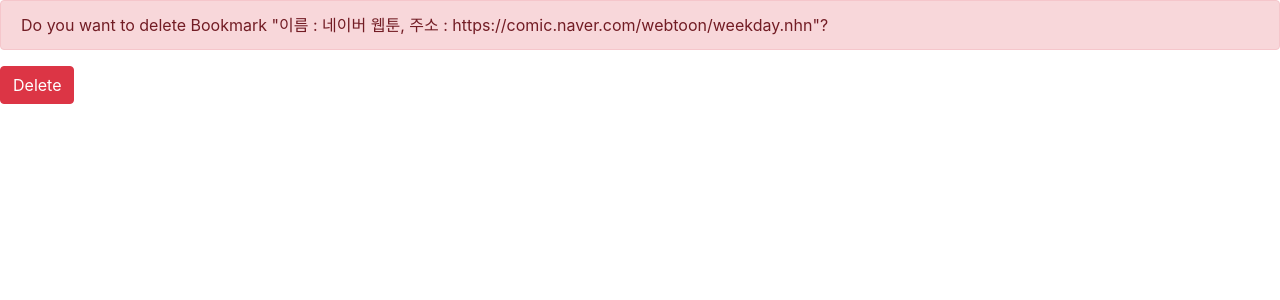
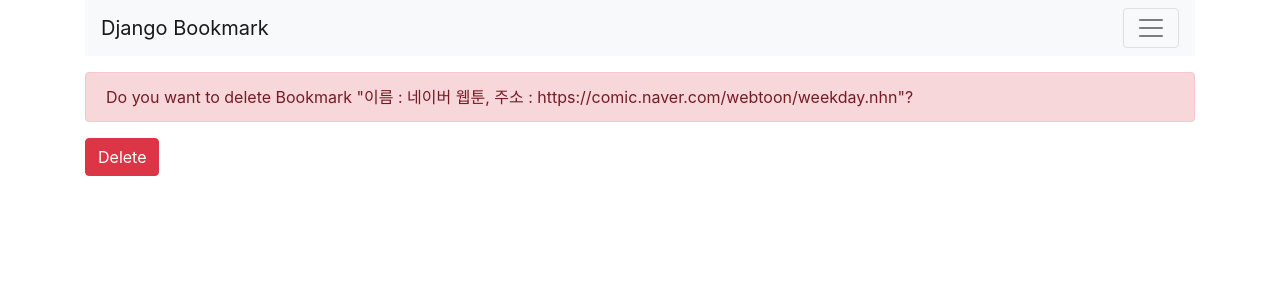
Before and after one commit to djangojeng-e/mini_projects, a Django app: page /bookmark/delete/1 in a window 1280 px wide. Shown: the top 300 px of the page. Run offline with Django 3.2, Linux system fonts and the light colour scheme; data comes from the database, SQL or seed files in the repository; some libraries are stand-ins or nearby versions.

Commit message:
Added navbar to the pages using bootstrap.

```diff
--- a/bookmark/templates/base.html
+++ b/bookmark/templates/base.html
@@ -12,8 +12,47 @@
 <script src="https://stackpath.bootstrapcdn.com/bootstrap/4.4.1/js/bootstrap.min.js" integrity="sha384-wfSDF2E50Y2D1uUdj0O3uMBJnjuUD4Ih7YwaYd1iqfktj0Uod8GCExl3Og8ifwB6" crossorigin="anonymous"></script>
 </head>
 <body>
+
+<div class="container">
+    <nav class="navbar navbar-extend-lg navbar-light bg-light">
+        <a class="navbar-brand" href="#">Django Bookmark</a>
+            <button class="navbar-toggler" type="button" data-toggle="collapse" data-target="#navbarSupportedContent" aria-controls="navbarSupportedContent" aria-expanded="false" aria-label="Toggle navigation">
+                <span class="navbar-toggler-icon"></span>
+            </button>
+
+        <div class="collapse navbar-collapse" id="navbarSupportedContent">
+            <ul class="navbar-nav mr-auto">
+                <li class="nav-item active">
+                    <a class="nav-link" href="#">Home <span class="sr-only">(current)</span></a>
+                </li>
+            </ul>
+
+
+
+        </div>
+    </nav>
+
+    </nav>
+
+
+
+<p></p>
+
+    <div class="row">
+        <div class="col">
     {% block content %}
 
     {% endblock %}
+
+
+            {% block pagination %}
+            {% endblock %}
+
+        </div>
+    </div>
+
+
+</div>
+
 </body>
 </html>
```
